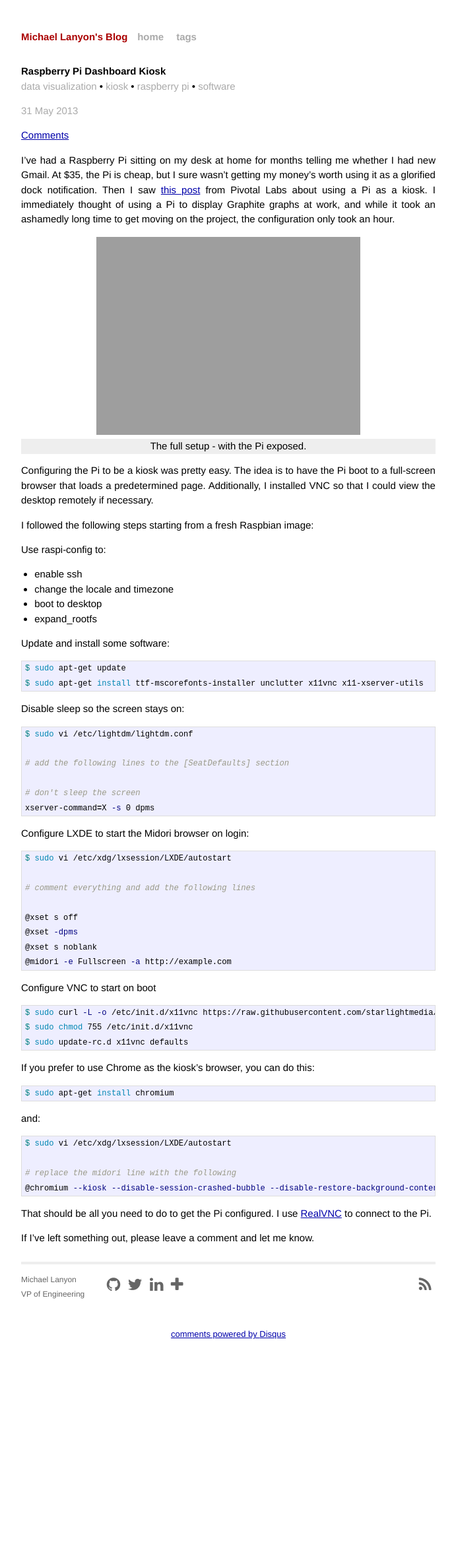
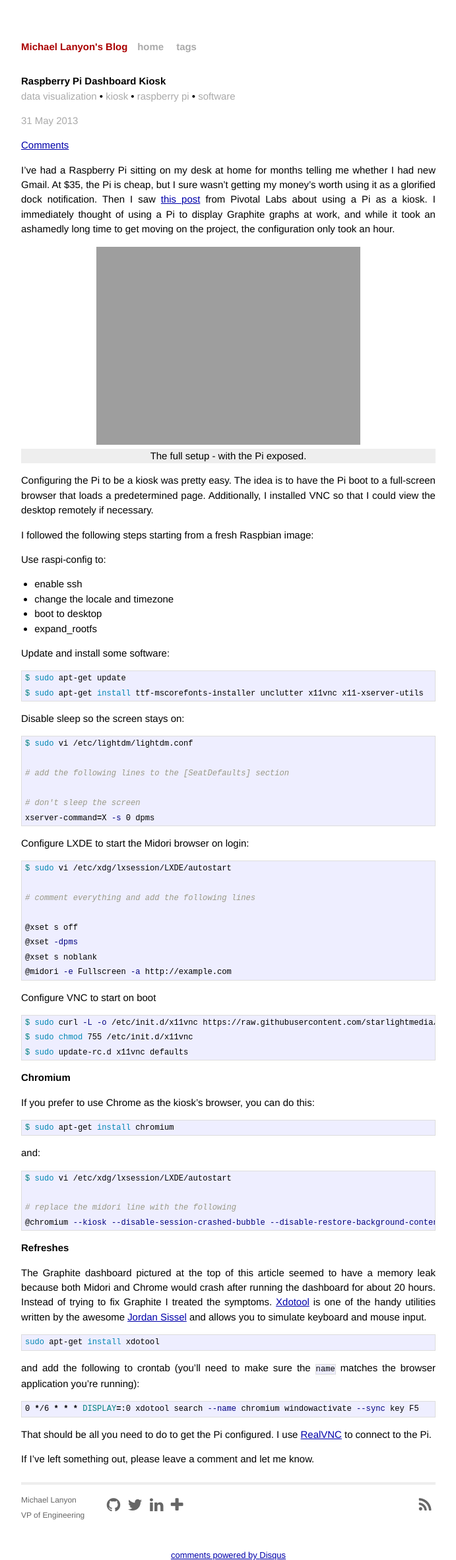
Before and after one commit to lanyonm/lanyonm.github.io, a Jekyll site: the page built from _posts/2013-05-31-pi-dashboard-kiosk.md, in a window 1280 px wide. Shown: the whole page at 66% size, without its empty margins (294-985 px from the left). Built offline with Jekyll 4.4.1, drawn with Linux system fonts in a browser that asks for light colours; comment, search, counter and statistics services are not loaded; before the commit the page ends 2029 px from its top, so only the background shows below that.

Commit message:
add refreshes to pi dashboard post

```diff
--- a/_posts/2013-05-31-pi-dashboard-kiosk.md
+++ b/_posts/2013-05-31-pi-dashboard-kiosk.md
@@ -6,6 +6,8 @@
 tags: [data visualization, kiosk, raspberry pi, software]
 comments: true
 ---
+
+<style type="text/css">h1 { margin: 1em 0; }</style>
 
 I've had a Raspberry Pi sitting on my desk at home for months telling me whether I had new Gmail.  At $35, the Pi is cheap, but I sure wasn't getting my money's worth using it as a glorified dock notification.  Then I saw [this post](http://pivotallabs.com/using-a-raspberry-pi-as-an-information-radiator/) from Pivotal Labs about using a Pi as a kiosk.  I immediately thought of using a Pi to display Graphite graphs at work, and while it took an ashamedly long time to get moving on the project, the configuration only took an hour.
 
@@ -62,6 +64,7 @@
 $ sudo update-rc.d x11vnc defaults
 {% endhighlight %}
 
+#Chromium
 If you prefer to use Chrome as the kiosk's browser, you can do this:
 {% highlight bash %}
 $ sudo apt-get install chromium
@@ -74,6 +77,19 @@
 @chromium --kiosk --disable-session-crashed-bubble --disable-restore-background-contents --disable-new-tab-first-run --disable-restore-session-state http://example.com
 {% endhighlight %}
 
+#Refreshes
+The Graphite dashboard pictured at the top of this article seemed to have a memory leak because both Midori and Chrome would crash after running the dashboard for about 20 hours.  Instead of trying to fix Graphite I treated the symptoms. [Xdotool](http://www.semicomplete.com/projects/xdotool/) is one of the handy utilities written by the awesome [Jordan Sissel](https://twitter.com/jordansissel) and allows you to simulate keyboard and mouse input.
+{% highlight bash %}
+sudo apt-get install xdotool
+{% endhighlight %}
+
+and add the following to crontab (you'll need to make sure the `name` matches the browser application you're running):
+
+{% highlight bash %}
+0 */6 * * * DISPLAY=:0 xdotool search --name chromium windowactivate --sync key F5
+{% endhighlight %}
+
+
 That should be all you need to do to get the Pi configured.  I use [RealVNC](http://www.realvnc.com/download/viewer/) to connect to the Pi.
 
 If I've left something out, please leave a comment and let me know.
```
